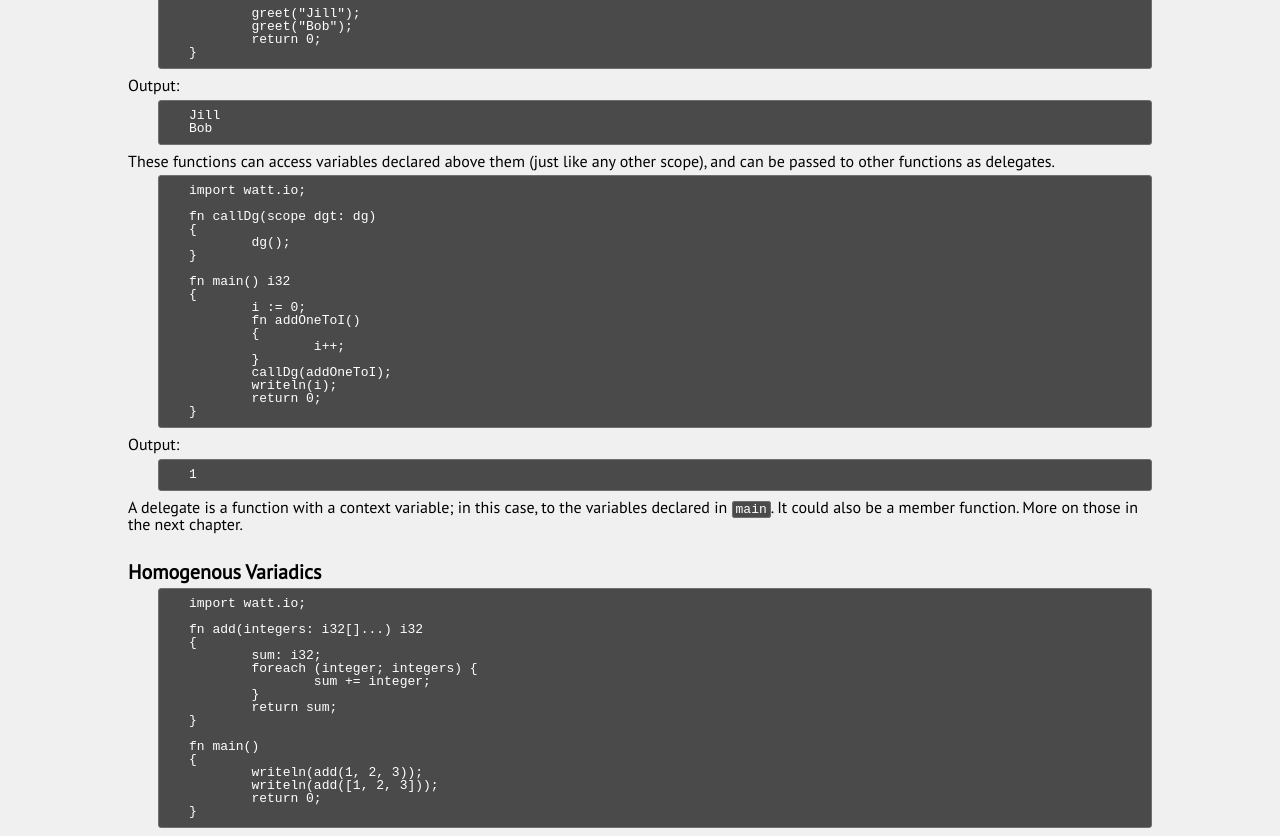
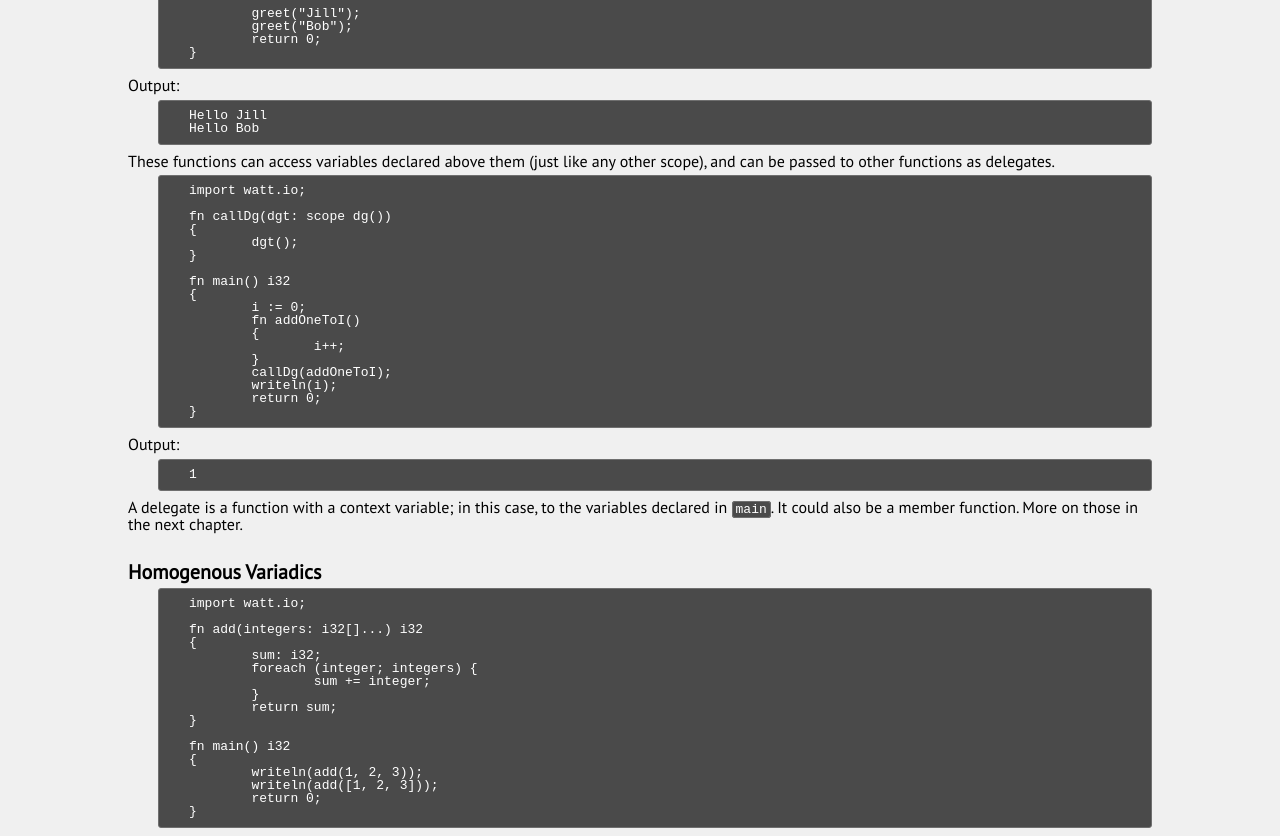
Before and after one commit to VoltLang/Website, a Jekyll site: the page built from doc/tvpl/c6-functions.md, in a window 1280 px wide. Shown: the part 555-1391 px from the top of the page. Built offline with Jekyll 4.4.1, drawn with Linux system fonts in a browser that asks for light colours.

Commit message:
doc: tvpl: Fix a few examples in chapters 6 and 7.

```diff
--- a/doc/tvpl/c6-functions.md
+++ b/doc/tvpl/c6-functions.md
@@ -32,16 +32,16 @@ Functions can also be declared *in* other functions. These are known as 'inline
 
 Output:
 
-	Jill
-	Bob
+	Hello Jill
+	Hello Bob
 
 These functions can access variables declared above them (just like any other scope), and can be passed to other functions as *delegates*.
 
 	import watt.io;
 
-	fn callDg(scope dgt: dg)
+	fn callDg(dgt: scope dg())
 	{
-		dg();
+		dgt();
 	}
 
 	fn main() i32
@@ -75,7 +75,7 @@ A *delegate* is a function with a context variable; in this case, to the variabl
 		return sum;
 	}
 
-	fn main()
+	fn main() i32
 	{
 		writeln(add(1, 2, 3));
 		writeln(add([1, 2, 3]));
```
Also changed, not shown: doc/tvpl/c7-user-types.md (+3 -3 lines).
